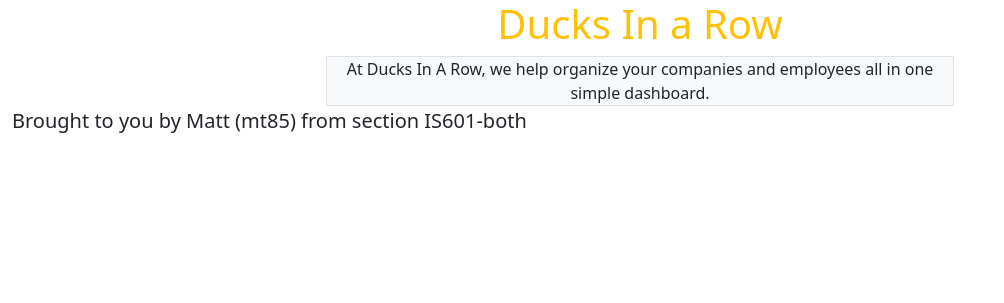
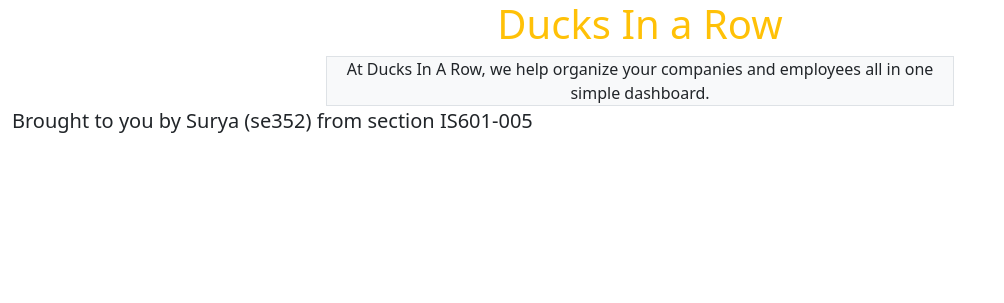
Before and after one commit to Dudeverse/IS601-005, a Flask app: page / in a window 1280 px wide. Shown: the part 56-359 px from the top of the page, without its empty margins (0-1004 px from the left). Run offline with Flask 2, Linux system fonts and the light colour scheme.

Commit message:
attempted deliverable-1 subtask -1

```diff
--- a/BusinessManagement/templates/index.html
+++ b/BusinessManagement/templates/index.html
@@ -7,10 +7,7 @@
         organize your
         companies and
         employees all in one simple dashboard.</div>
-    <div class="lead">Brought to you by Matt (mt85) from section IS601-both
-        {# TODO replace my name with your first name #}
-        {# TODO replace my ucid with your ucid #}
-        {# TODO replace both with your section (i.e., 005, 007, etc) #}
+    <div class="lead">Brought to you by Surya (se352) from section IS601-005
     </div>
 </div>
 {% endblock %}
```
Also changed, not shown: .github/workflows/Deploy-Heroku-Dev.yml.
